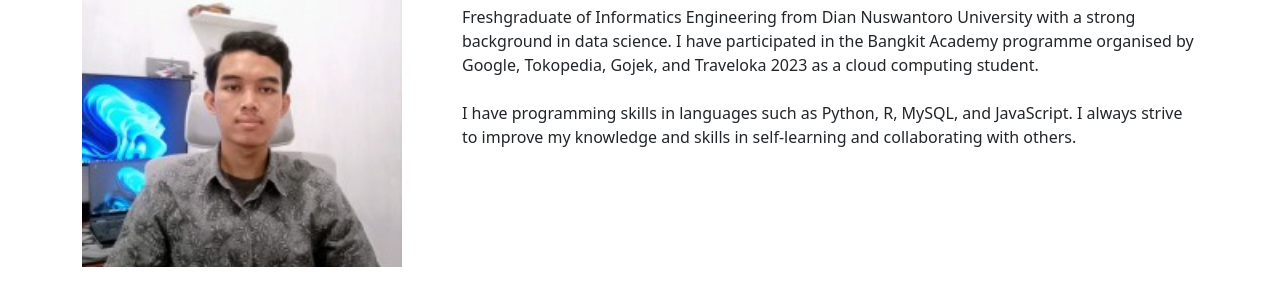
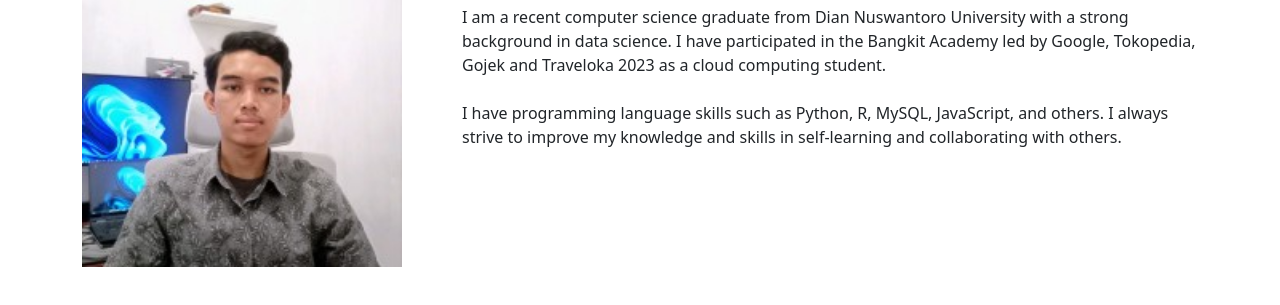
Before and after one commit to mmahfud8/mmahfud8.github.io, a plain HTML site: page index.html in a window 1280 px wide. Shown: the part 797-1102 px from the top of the page. Drawn offline with nearby package versions, Linux system fonts and the light colour scheme.

Commit message:
edit about me

```diff
--- a/index.html
+++ b/index.html
@@ -68,9 +68,9 @@
                         <div class="col-lg-8">
                             <div class="row mt-3">
                                 <h3>Muhammad Mahfud</h3>
-                                <p> Freshgraduate of Informatics Engineering from Dian Nuswantoro University with a strong background in data science. I have participated in the Bangkit Academy programme organised by Google, Tokopedia, Gojek, and Traveloka 2023 as a cloud computing student.
+                                <p> I am a recent computer science graduate from Dian Nuswantoro University with a strong background in data science. I have participated in the Bangkit Academy led by Google, Tokopedia, Gojek and Traveloka 2023 as a cloud computing student.
                                     <br><br>
-                                    I have programming skills in languages such as Python, R, MySQL, and JavaScript. I always strive to improve my knowledge and skills in self-learning and collaborating with others.
+                                    I have programming language skills such as Python, R, MySQL, JavaScript, and others. I always strive to improve my knowledge and skills in self-learning and collaborating with others.
                                 </p>
                             </div>
                         </div>
```
